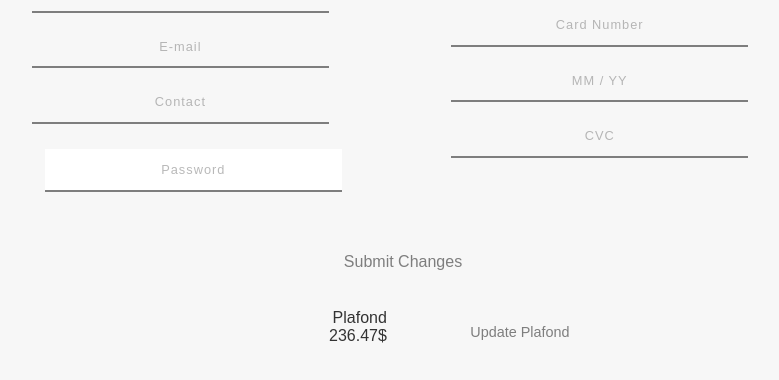
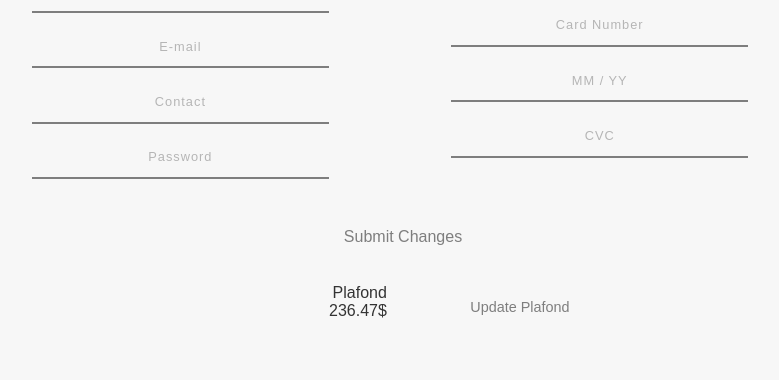
Before and after one commit to scbaptista/engweb, a plain HTML site: page page/perfil.html in a window 1280 px wide. Shown: the part 210-590 px from the top of the page, without its empty margins (237-1016 px from the left). Drawn offline with nearby package versions, Linux system fonts and the light colour scheme.

Commit message:
corregir erro da password

```diff
--- a/css/style_profile.css
+++ b/css/style_profile.css
@@ -119,7 +119,7 @@ h1 {
     background: none;
     display: block;
 }
-.profile-form input[type="password"] .tab-content input[type="password"]  {
+.profile-form input[type="password"], .tab-content input[type="password"]  {
      background: none;
     display: block;
 }
```
